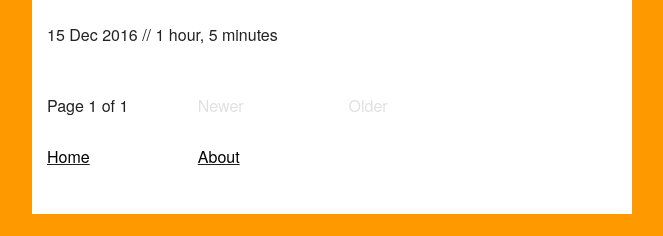
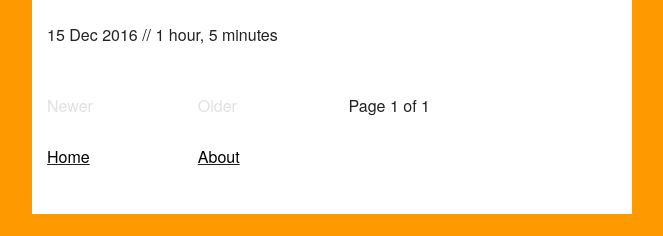
Before and after one commit to mt-trash/mt-trash.github.io, a Jekyll site: the page built from index.html, in a window 1280 px wide. Shown: the part 1207-1443 px from the top of the page, without its empty margins (308-971 px from the left). Built offline with Jekyll 4.4.1, drawn with Linux system fonts in a browser that asks for light colours; the list of posts is cut into pages by our own code.

Commit message:
move things around

```diff
--- a/index.html
+++ b/index.html
@@ -18,9 +18,6 @@ title: Empty Trash
   </div>
 </div>
 <div class="row">
-  <div class="three columns">
-    <span>Page {{ paginator.page }} of {{ paginator.total_pages }}</span>
-  </div>
   <div class="three columns" style="margin-bottom: 1%">
   {% if paginator.previous_page %}
     <a href="{{ paginator.previous_page_path }}">Newer</a>
@@ -35,4 +32,7 @@ title: Empty Trash
     <span class="inactive">Older</span>
   {% endif %}
   </div>
+  <div class="three columns">
+    <span>Page {{ paginator.page }} of {{ paginator.total_pages }}</span>
+  </div>
 </div>
```
